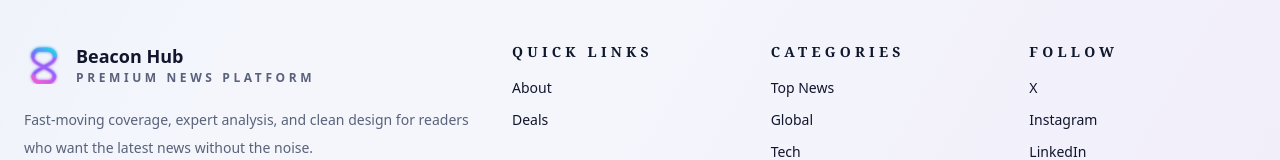
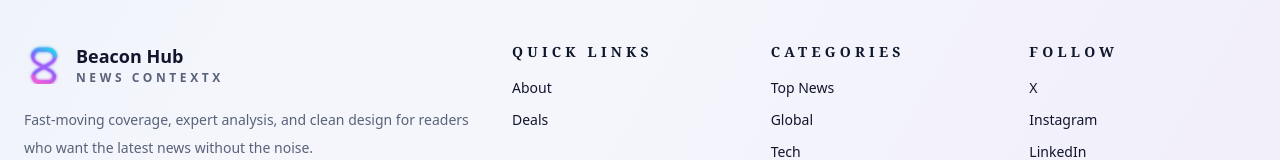
Before and after one commit to bolajareinvestmentltd-labs/beacon-hub, a Next.js app: page /login in a window 1280 px wide. Shown: the part 759-919 px from the top of the page. Built offline with nearby package versions, Linux system fonts and the light colour scheme; no server answers; the database is empty; a web font is replaced by a local one.

Commit message:
Add reference-matched Beacon Hub lockup

```diff
--- a/src/app/layout.tsx
+++ b/src/app/layout.tsx
@@ -27,7 +27,7 @@ export const viewport: Viewport = {
   initialScale: 1,
   maximumScale: 1,
   userScalable: false,
-  themeColor: '#F2F7F3',
+  themeColor: '#F4F6FC',
   viewportFit: 'cover',
 };
 
@@ -51,13 +51,13 @@ export const metadata: Metadata = {
     url: siteUrl,
     siteName: 'Beacon Hub',
     type: 'website',
-    images: [{ url: '/logo.png', alt: 'Beacon Hub logo' }],
+    images: [{ url: '/beacon-hub-lockup.png', alt: 'Beacon Hub, News ContextX' }],
   },
   twitter: {
     card: 'summary_large_image',
     title: 'Beacon Hub - Premium News Platform',
     description: 'World-class news journalism with premium editorial design',
-    images: ['/logo.png'],
+    images: ['/beacon-hub-lockup.png'],
   },
 };
 
--- a/src/app/page.tsx
+++ b/src/app/page.tsx
@@ -15,7 +15,7 @@ const siteUrl = process.env.NEXT_PUBLIC_SITE_URL?.startsWith('https://')
   ? process.env.NEXT_PUBLIC_SITE_URL
   : 'https://www.beacon-hub.com.ng';
 
-function toAbsoluteImageUrl(value?: string | null, fallback = new URL('/beacon-logo.svg', siteUrl).toString()) {
+function toAbsoluteImageUrl(value?: string | null, fallback = new URL('/beacon-hub-lockup.png', siteUrl).toString()) {
   if (!value) return fallback;
 
   try {
@@ -27,7 +27,7 @@ function toAbsoluteImageUrl(value?: string | null, fallback = new URL('/beacon-l
 }
 
 export async function generateMetadata(): Promise<Metadata> {
-  const fallbackImage = new URL('/beacon-logo.svg', siteUrl).toString();
+  const fallbackImage = new URL('/beacon-hub-lockup.png', siteUrl).toString();
   const latestArticle = (await getArticles(1))[0];
   const title = latestArticle?.title
     ? `${latestArticle.title} | Beacon Hub`
--- a/src/components/BrandSplash.tsx
+++ b/src/components/BrandSplash.tsx
@@ -19,12 +19,7 @@ export default function BrandSplash() {
   return (
     <div ref={splashRef} className="brand-splash fixed inset-0 z-[100] flex items-center justify-center bg-[#070918] px-6 text-white">
       <div className="text-center">
-        <div className="brand-splash-mark mx-auto flex h-24 w-24 items-center justify-center rounded-[2rem] bg-white/5 p-4 shadow-[0_0_80px_rgba(25,217,232,.28)] ring-1 ring-white/20">
-          <Image src="/beacon-logo.svg" alt="Beacon Hub" width={192} height={192} priority unoptimized className="h-full w-full object-contain" />
-        </div>
-        <p className="mt-6 text-sm font-black uppercase tracking-[0.42em]">Beacon Hub</p>
-        <p className="mt-3 text-[10px] font-bold uppercase tracking-[0.28em] text-[#35DDE8]">News &amp; insight</p>
-        <div className="app-gradient mx-auto mt-6 h-1 w-24 rounded-full" />
+        <Image src="/beacon-hub-lockup.svg" alt="Beacon Hub, News ContextX" width={768} height={768} priority unoptimized className="mx-auto h-auto w-full max-w-[min(76vw,34rem)]" />
       </div>
     </div>
   );
--- a/src/components/Footer.tsx
+++ b/src/components/Footer.tsx
@@ -51,7 +51,7 @@ export default function Footer() {
             <div>
               <p className="text-lg font-black text-foreground dark:text-white">Beacon Hub</p>
               <p className="text-xs font-semibold uppercase tracking-[0.3em] text-muted-foreground dark:text-slate-400">
-                Premium News Platform
+                News ContextX
               </p>
             </div>
           </div>
```
Also changed, not shown: public/beacon-hub-lockup.png (added), public/beacon-hub-lockup.svg (added).
